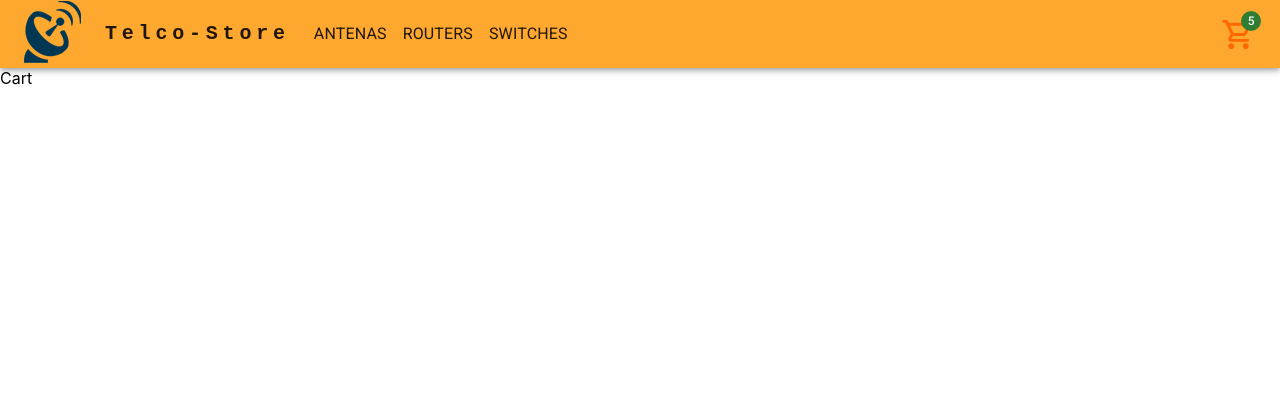
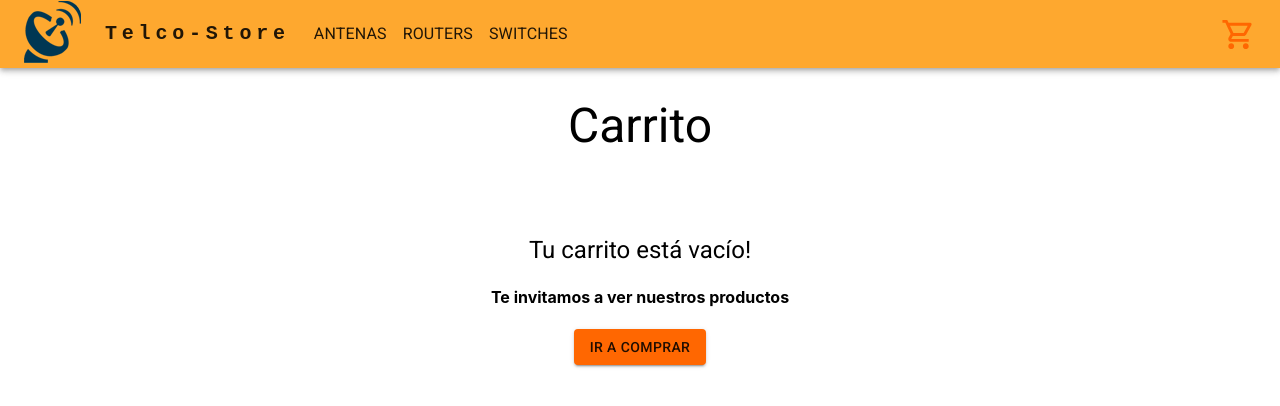
Before and after one commit to juanpcabrera17/telco-store, a React (Create React App) app: page /cart in a window 1280 px wide. Shown: the top 406 px of the page. Built offline with nearby package versions, Linux system fonts and the light colour scheme.

Commit message:
cart-view

```diff
--- a/src/App.js
+++ b/src/App.js
@@ -22,10 +22,10 @@ const greeting = "Bienvenido a Telco-Store, tu principal proveedor de insumos de
 				{/* //Componentes presentes en todas las rutas */}
 				<NavBar/>
     			<Routes>
-    				<Route path="/" element={<ItemListContainer/>}/>
+    				<Route path="/" element={<ItemListContainer greeting = {greeting}/>}/>
 					<Route path="/category/:idcategory" element={<ItemListContainer/>}/>
 					<Route path="/product/:idproduct" element={<ItemDetailContainer/>}/>
-    	    <Route path="/cart" element={<Cart/>}/>
+    	    		<Route path="/cart" element={<Cart/>}/>
     			</Routes>
     		</BrowserRouter>
    		</ThemeProvider>
--- a/src/components/Cart.jsx
+++ b/src/components/Cart.jsx
@@ -1,11 +1,78 @@
+
+import Table from '@mui/material/Table';
+import TableBody from '@mui/material/TableBody';
+import TableCell from '@mui/material/TableCell';
+import TableContainer from '@mui/material/TableContainer';
+import TableHead from '@mui/material/TableHead';
+import TableRow from '@mui/material/TableRow';
+import Paper from '@mui/material/Paper';
+
 import { CollectionsOutlined } from '@mui/icons-material'
 import React from 'react'
 import { useCart } from '../context/CartContext'
+import { Link } from 'react-router-dom';
+import CartItem from './CartItem';
+import Typography from '@mui/material/Typography';
+import Button from '@mui/material/Button';
+
+function createData(name, calories, fat, carbs, protein) {
+	return { name, calories, fat, carbs, protein };
+}
+
+const rows = [
+	createData('Frozen yoghurt', 159, 6.0, 24, 4.0),
+	createData('Ice cream sandwich', 237, 9.0, 37, 4.3),
+	createData('Eclair', 262, 16.0, 24, 6.0),
+	createData('Cupcake', 305, 3.7, 67, 4.3),
+	createData('Gingerbread', 356, 16.0, 49, 3.9),
+];
 
 export const Cart = () => {
-	const{cart} = useCart();
+	const { cart, cartTotal, clear } = useCart();
 	console.log('carrito', cart)
+
 	return (
-		<div>Cart</div>
-	)
+		<div style={{ display: "flex", flexDirection: "column", alignItems: "center", padding: 30 }}>
+			<Typography variant="h3" component="div">Carrito</Typography>
+			{
+				cart.length == 0
+					? <div style={{ display: "flex", flexDirection: "column", alignItems: "center", padding: 80 }}>
+						<Typography variant="h5" component="div">Tu carrito está vacío!</Typography>
+						<h4>Te invitamos a ver nuestros productos</h4>
+						<Link to="/" style={{ color: 'inherit', textDecoration: 'inherit' }}>
+							<Button variant="contained">
+								Ir a comprar
+							</Button>
+						</Link>
+					</div>
+					:
+
+					<TableContainer component={Paper}>
+						<Table sx={{ minWidth: 650 }} aria-label="simple table">
+							<TableHead>
+								<TableRow>
+									<TableCell align="center">Item</TableCell>
+									<TableCell align="center">ID</TableCell>
+									<TableCell align="center">Cantidad</TableCell>
+									<TableCell align="center">Precio</TableCell>
+								</TableRow>
+							</TableHead>
+							<TableBody>
+								{cart.map(compra =>
+									<TableRow>
+										<CartItem key={compra.idproduct} compra={compra} />
+									</TableRow>
+								)}
+								<TableRow align="right" sx={{ padding: 650 }}>
+									<TableCell colSpan={2} >Total a pagar: ${cartTotal()}
+										<Button variant="contained" color="error" onClick={clear}>Vaciar carrito</Button>
+										<Button variant="contained">Terminar compra</Button>
+									</TableCell>
+								</TableRow>
+							</TableBody>
+						</Table>
+					</TableContainer>
+			}
+		</div>
+	);
 }
--- /dev/null
+++ b/src/components/CartItem.jsx
@@ -0,0 +1,30 @@
+import React from 'react'
+import { useCart } from '../context/CartContext'
+import TableCell from '@mui/material/TableCell';
+import CardMedia from '@mui/material/CardMedia';
+import IconButton from '@mui/material/IconButton';
+import DeleteIcon from '@mui/icons-material/Delete';
+
+const CartItem = ({ compra }) => {
+    const { removeItem } = useCart()
+    return (
+        <>
+            <TableCell component="th" scope="row">
+                <CardMedia
+                    component="img"
+                    height="180"
+
+                    image={compra.img}
+                    alt={compra.nombre}
+                    sx={{ objectFit: "scale-down" }}
+                />
+            </TableCell>
+            <TableCell align="center">{compra.nombre}</TableCell>
+            <TableCell align="center">{compra.cantidad}</TableCell>
+            <TableCell align="center">${compra.precio}</TableCell>
+            <IconButton sx={{ mt:11}} color="error" aria-label="delete" onClick={() => removeItem(compra.idproduct)}><DeleteIcon/></IconButton>
+        </>
+    )
+}
+
+export default CartItem
--- a/src/components/CartWidget.jsx
+++ b/src/components/CartWidget.jsx
@@ -1,17 +1,22 @@
 import React from 'react';
 import ShoppingCartOutlinedIcon from '@mui/icons-material/ShoppingCartOutlined';
 import Badge from '@mui/material/Badge';
+import { useCart } from '../context/CartContext';
+import { Link } from 'react-router-dom';
 
 
-export default function CartWidget({ items }) {
+export default function CartWidget() {
+	const { cartCantidad } = useCart()
 	return (
 		<div>
-		<Badge badgeContent={items} color="success" max={99} overlap="circular">
+			<Link to="/Cart" style={{ color: 'inherit', textDecoration: 'inherit' }}>
+				<Badge badgeContent={cartCantidad()} color="success" max={99} overlap="circular">
 					<ShoppingCartOutlinedIcon
-			color = "primary"
-			fontSize= "large"
+						color="primary"
+						fontSize="large"
 					/>
 				</Badge>
+			</Link>
 		</div>
 	)
 }
--- a/src/components/Item.jsx
+++ b/src/components/Item.jsx
@@ -62,7 +62,7 @@ const Item = ({ product }) => {
 				/>
 			</CardContent>
 			</CardActionArea></Link>
-			<ItemCount stock = {5} initial = {2} onAdd = {onAdd} contador={contador} setContador={setContador}/>
+			<ItemCount stock = {5} initial = {1} onAdd = {onAdd} contador={contador} setContador={setContador}/>
 		</Card>
 		</Box>
 	);
--- a/src/components/ItemListContainer.jsx
+++ b/src/components/ItemListContainer.jsx
@@ -45,7 +45,7 @@ export const ItemListContainer = (props) => {
 	console.log(listProductos)
 
 	return (
-		<Stack p={3} alignItems={"center"} direction={"row"}>
+		<Stack p={3} alignItems={"center"} direction={"column"}>
 			<Typography sx={{ mb: 4 }} variant="h6" color="text.primary" >
 				{greeting}
 			</Typography>
--- a/src/context/CartContext.jsx
+++ b/src/context/CartContext.jsx
@@ -6,10 +6,10 @@ export const CartProvider = ({ children }) => {
 	const [cart, setCart] = useState([])
 
 	const addItem = (item) => {
-		const estaEnCarrito = cart.find((prod)=> prod.id === item.id)
+		const estaEnCarrito = cart.find((prod)=> prod.idproduct === item.idproduct)
 		if (estaEnCarrito){
 			const carritoActualizado = cart.map((prod)=>{
-				if (prod.id === item.id){
+				if (prod.idproduct === item.idproduct){
 					return {...prod,cantidad:prod.cantidad + item.cantidad}
 				}else{
 					return prod
@@ -21,8 +21,8 @@ export const CartProvider = ({ children }) => {
 		}
 	}
 
-	const removeItem = (id) => {
-		setCart(cart.filter((prod) => prod.id !== id))
+	const removeItem = (idproduct) => {
+		setCart(cart.filter((prod) => prod.idproduct !== idproduct))
 	}
 
 	const clear = () => {
@@ -33,8 +33,18 @@ export const CartProvider = ({ children }) => {
 		return cart.some((prod) => prod.id === id)
 	}
 
+	const cartCantidad = ()=>{
+		return cart.reduce((acumulador, prod)=> acumulador += prod.cantidad,0)
+	}
+
+	const cartTotal = ()=>{
+		return cart.reduce((acumulador, prod)=> acumulador += prod.precio * prod.cantidad,0)
+
+	}
+
+
 	return (
-		<CartContext.Provider value={{ cart, addItem, removeItem, clear, isInCart }}>
+		<CartContext.Provider value={{ cart, addItem, removeItem, clear, isInCart, cartCantidad, cartTotal}}>
 			{children}
 		</CartContext.Provider>
 	)
```
Lines whose indentation alone changed are shown as unchanged.
